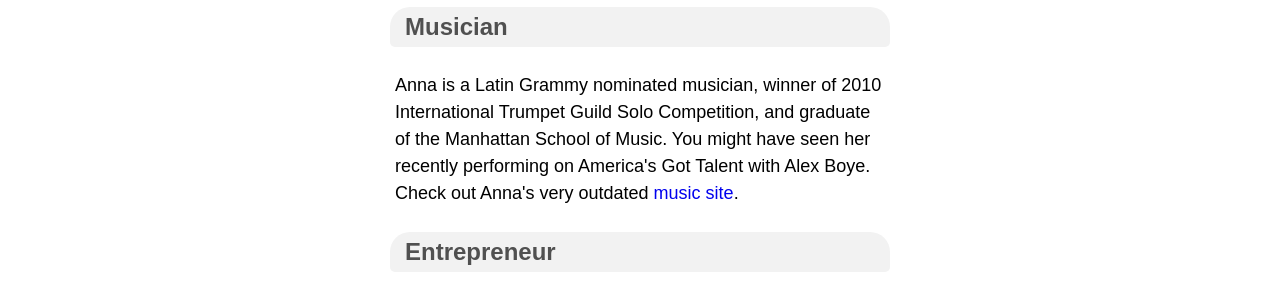
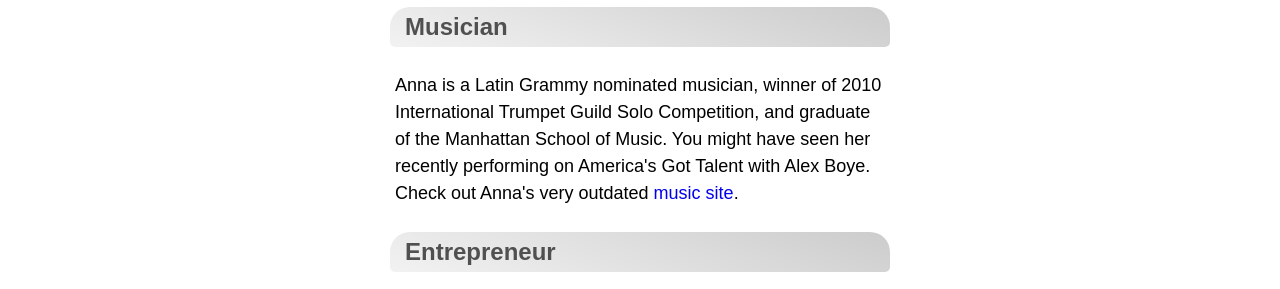
Before and after one commit to JuiceCrawl/GA-admission-about-me, a plain HTML site: page index.html in a window 1280 px wide. Shown: the part 461-750 px from the top of the page. Drawn offline with nearby package versions, Linux system fonts and the light colour scheme; a web font is replaced by a local one.

Commit message:
Website for General Assembly Application

```diff
--- a/index.html
+++ b/index.html
@@ -16,19 +16,21 @@
       <li><a href="#contact">Contact</a></li>
     </ul>
   </header>
-  <div id="container">
+<div id="container">
 <!-- About Section -->
     <div id="about">
       <h1>Who is Anna?</h1>
-      <div id="accordion">
+      <div>
         <article>
         <h2>Musician</h2>
-        <p>Anna is a Latin Grammy nominated musician, winner of 2010 International Trumpet Guild Solo Competition, and graduate of the Manhattan School of Music. You might have seen her recently performing on America's Got Talent with Alex Boye. Check out Anna's very outdated <a href="http://www.anna-garcia.net/home">music site</a>.</p>
+        <p>Anna is a Latin Grammy nominated musician, winner of 2010 International Trumpet Guild Solo Competition, and graduate of the Manhattan School of Music. You might have seen her recently performing on America's Got Talent with Alex Boye. Check out Anna's very outdated <a href="http://www.anna-garcia.net/home">music site</a>.
+        </p>
         </article>
 
         <article>
         <h2>Entrepreneur</h2>
-        <p>Anna is the founder and operator of <a href="http://www.juicecrawl.com">Juice Crawl</a>, the world's first pub crawl for juice. Juice Crawl seeks to provide a platform for and build a community of people who want to have fun in a healthy atmosphere. Juice Crawl has been recently featured on Seth Meyer's Late Night Show, the Dr. Oz Show, and Jimmy Kimmel Live as well as many national and local news outlets. Anna designed the website and then translated her design to code. </p>
+        <p>Anna is the founder and operator of <a href="http://www.juicecrawl.com">Juice Crawl</a>, the world's first pub crawl for juice. Juice Crawl seeks to provide a platform for and build a community of people who want to have fun in a healthy atmosphere. Juice Crawl has been recently featured on Seth Meyer's Late Night Show, the Dr. Oz Show, and Jimmy Kimmel Live as well as many national and local news outlets. Anna designed the website and then translated her design to code.
+        </p>
         </article>
 
         <article>
@@ -38,6 +40,7 @@
         <p>Anna enjoys programing because it involves creativity and problem solving - two skills a musician is very familiar with. Anna would love to sharpen her programming skills at General Assembly in order to create beautiful things for the world and continue advocating healthy living through Juice Crawl.
         </p>
         </article>
+      </div>
     </div>
 
 <!-- Binary Converter Section -->
@@ -61,7 +64,7 @@
       <a href="https://www.linkedin.com/in/annagarcia"><i class="fa fa-linkedin"> linkedin</i></a>
       <i class="fa fa-globe"> New York, NYC - 961 St. Nicholas Ave Apt 32</i>
     </div>
-  </div>
+</div>
 
 <script src="//code.jquery.com/jquery-1.12.0.min.js"></script>
 <script src="//code.jquery.com/jquery-migrate-1.2.1.min.js"></script>
--- a/style.css
+++ b/style.css
@@ -11,23 +11,28 @@ header img{
       border: 3px solid #262626;
       border-radius: 130px;
 }
+
 h1{
       font-size: 60px;
       font-family: 'Amatic SC', cursive;
       margin: -10px 0;
-
 }
 
 h2{
-      background-color: #f2f2f2;
+      background-color: #f2f2f2; /* for browsers that do not support gradients yet */
       border-radius: 20px 20px 5px 5px;
+      background: linear-gradient(-109deg, #cccccc, #f2f2f2); /* standard syntax */
+      background: -webkit-linear-gradient(-109deg, #cccccc, #f2f2f2); /* for Safari 5.1 to 6.0 */
+      background: -o-linear-gradient(-109deg, #cccccc, #f2f2f2); /* for Opera 11.1 to 12.0 */
+      background: -moz-linear-gradient(-109deg, #cccccc, #f2f2f2); /* for Firefox 3.6 to 15 */
       padding: 2px 2px 2px 15px ;
       color: #505050;
 }
+
 p{
-  padding:5px;
-  font-size: 18px;
-  font-family: 'Droid Sans', sans-serif;
+      padding:5px;
+      font-size: 18px;
+      font-family: 'Droid Sans', sans-serif;
 }
 
 ul{
```
Also changed, not shown: script.js (+4 -4 lines).
